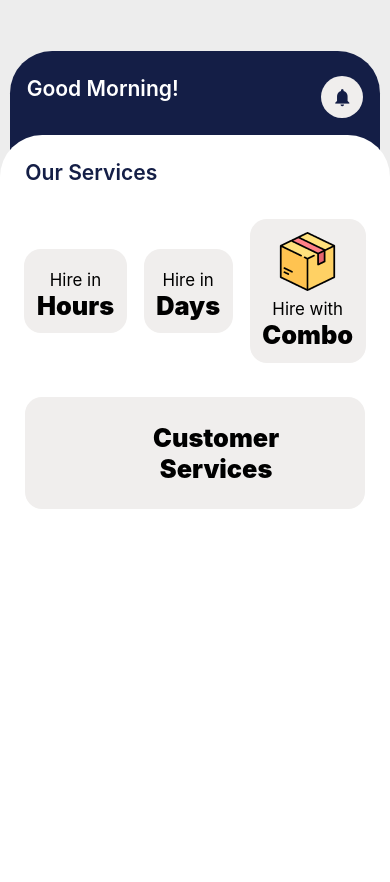
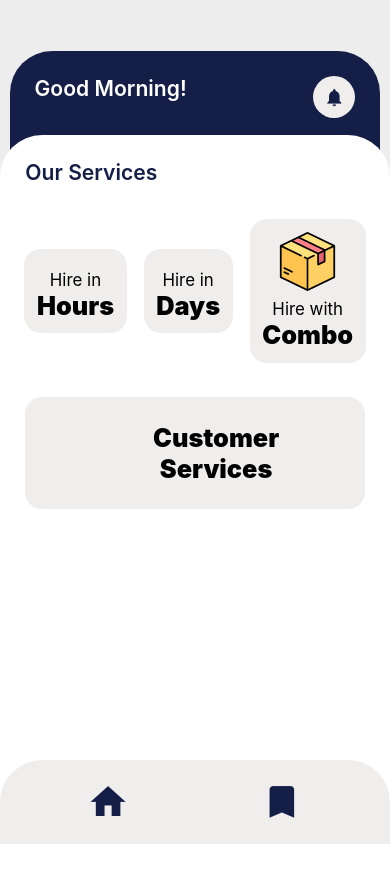
Before and after one commit to KimmNT/ccGloves, a React Native app: screen /Home in a window 390 px wide. Shown: the top 882 px of the page. Built offline with nearby package versions, Linux system fonts and the light colour scheme; grey boxes are pictures that could not be loaded.

Commit message:
create CheckingOrderPage 08072024

```diff
--- a/src/components/DetailPage.js
+++ b/src/components/DetailPage.js
@@ -1,13 +1,34 @@
-import { StyleSheet, Text, View } from "react-native";
+import { StyleSheet, Text, TouchableOpacity, View } from "react-native";
 import React from "react";
+import shareStyle from "../styles/shareStyle";
+import homeStyle from "../styles/homeStyle";
+import Icon from "react-native-vector-icons/MaterialIcons";
 
 export default function DetailPage({ navigation, route }) {
-  const { name } = route.params;
-
   return (
-    <View>
-      <Text>{name}</Text>
-      <Text>OKELA</Text>
+    <View style={shareStyle.container}>
+      <View style={shareStyle.content}>
+        <View style={shareStyle.navbar}>
+          {/* <TouchableOpacity
+            style={shareStyle.navbar__icon}
+            onPress={() => navigation.goBack()}
+          >
+            <View style={shareStyle.navbar__icon_container}>
+              <Icon name="arrow-back" style={shareStyle.icon} />
+            </View>
+          </TouchableOpacity> */}
+          <Text style={shareStyle.navbar__title}>Checking your order</Text>
+        </View>
+        <View style={shareStyle.body}></View>
+      </View>
+      <View style={shareStyle.tab__container}>
+        <TouchableOpacity onPress={() => navigation.goBack()}>
+          <Icon name="home" style={shareStyle.tab__icon}></Icon>
+        </TouchableOpacity>
+        <TouchableOpacity onPress={() => navigation.navigate("Detail")}>
+          <Icon name="bookmark" style={shareStyle.tab__icon}></Icon>
+        </TouchableOpacity>
+      </View>
     </View>
   );
 }
--- a/src/components/HomePage.js
+++ b/src/components/HomePage.js
@@ -72,6 +72,12 @@ export default function HomePage({ navigation }) {
           </View>
         </View>
       </View>
+      <View style={shareStyle.tab__container}>
+        <Icon name="home" style={shareStyle.tab__icon}></Icon>
+        <TouchableOpacity onPress={() => navigation.navigate("Detail")}>
+          <Icon name="bookmark" style={shareStyle.tab__icon}></Icon>
+        </TouchableOpacity>
+      </View>
     </View>
   );
 }
--- a/src/styles/shareStyle.js
+++ b/src/styles/shareStyle.js
@@ -37,14 +37,16 @@ const styles = StyleSheet.create({
     display: "flex",
     flexDirection: "row",
     alignItems: "flex-start",
-    justifyContent: "space-between",
+    justifyContent: "center",
     paddingHorizontal: res * 0.02,
     paddingVertical: res * 0.03,
+    gap: res * 0.15,
   },
   navbar__title: {
     fontSize: res * 0.025,
     fontWeight: "600",
     color: light,
+    justifyContent: "center",
   },
   navbar__icon: {},
   navbar__icon_container: {
@@ -69,6 +71,24 @@ const styles = StyleSheet.create({
     marginTop: res * 0.1,
     overflow: "hidden",
     padding: res * 0.03,
+    position: "relative",
+  },
+  tab__container: {
+    backgroundColor: btnColor,
+    flexDirection: "row",
+    justifyContent: "space-around",
+    width: "100%",
+    // height: res,
+    position: "absolute",
+    alignItems: "center",
+    bottom: 0,
+    padding: res * 0.025,
+    borderTopLeftRadius: res * 0.05,
+    borderTopRightRadius: res * 0.05,
+  },
+  tab__icon: {
+    fontSize: res * 0.05,
+    color: primary,
   },
 });
 
```
